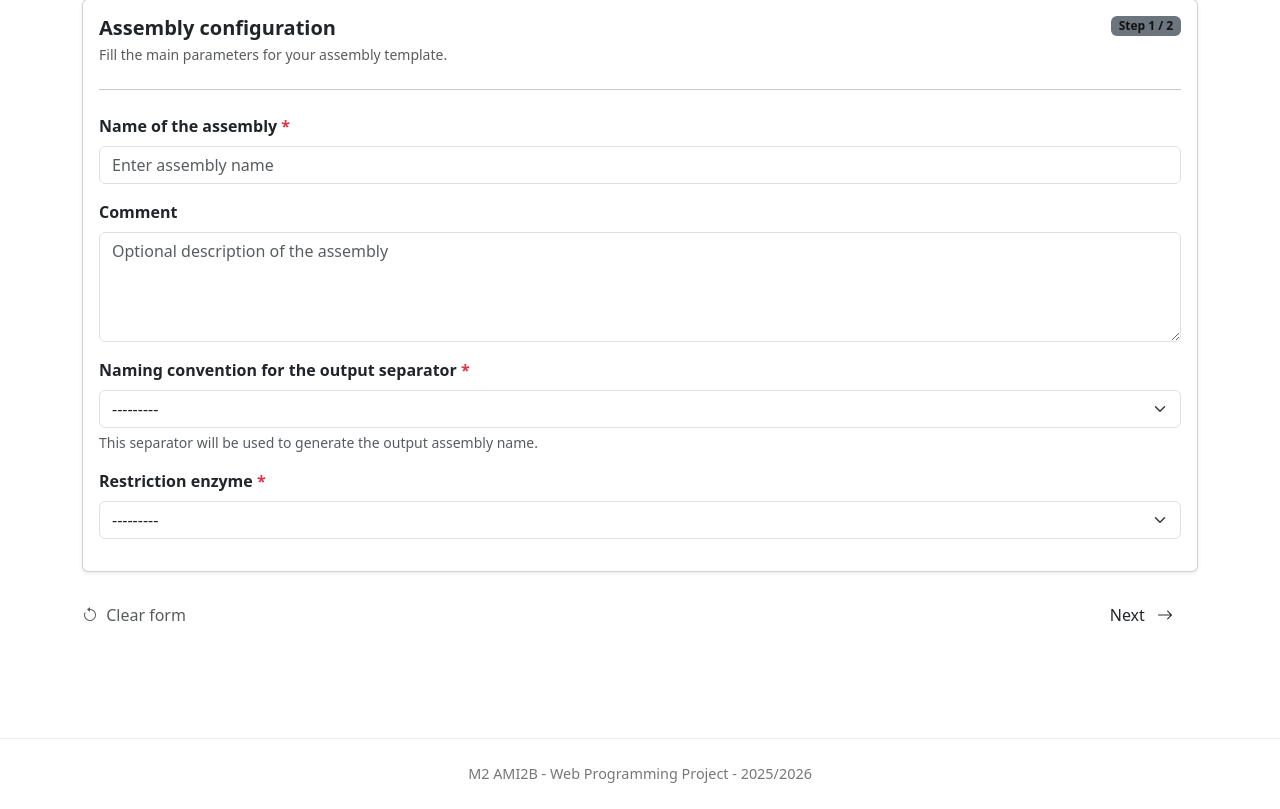
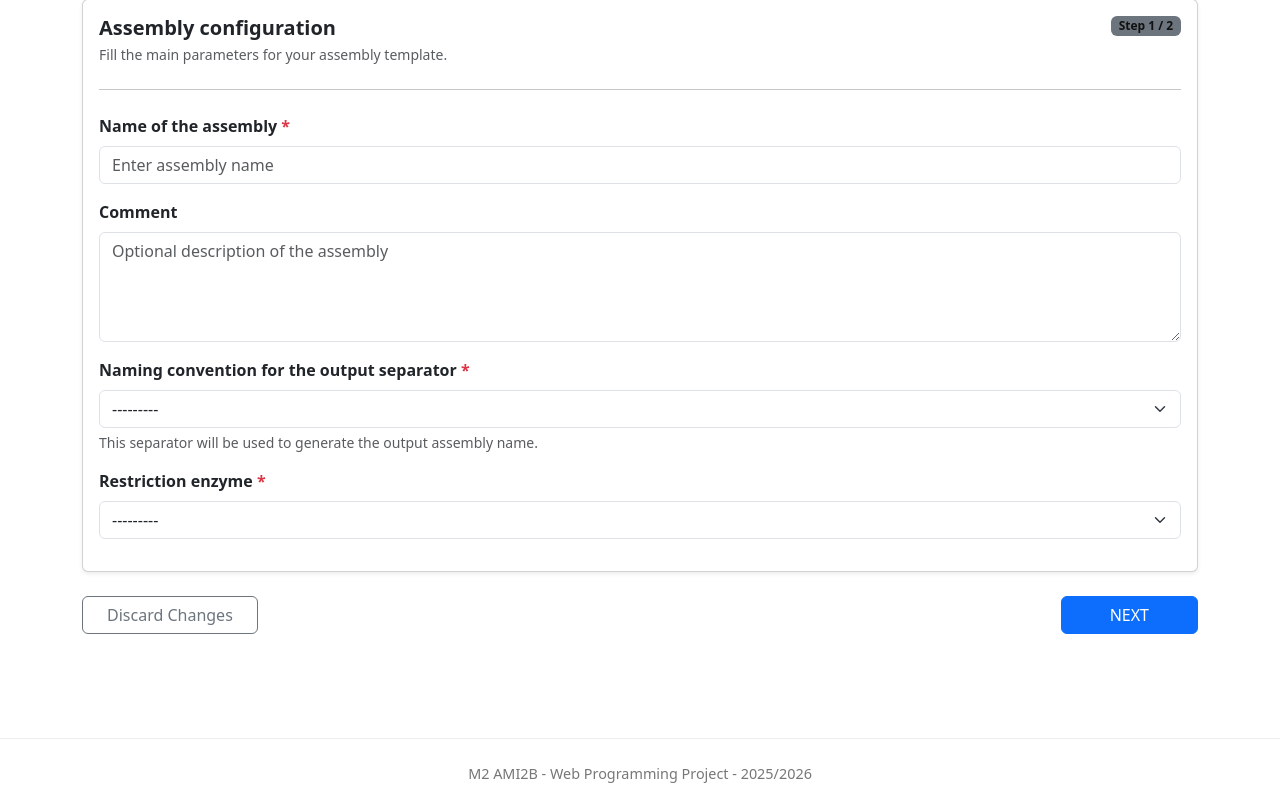
Before and after one commit to MiguelSenHer/projet-web-G4, a Django app: page /designer/properties/ in a window 1280 px wide. Shown: the part 210-1019 px from the top of the page. Run offline with Django 5.2, Linux system fonts and the light colour scheme; a user stored in the database is signed in; parts of the project's set-up code (start-up, migrations or seed data) failed here and were passed over.

Commit message:
reverted fix, more trouble that it is worth

```diff
--- a/src/designer/templates/designer/designer_input_parts.html
+++ b/src/designer/templates/designer/designer_input_parts.html
@@ -59,11 +59,12 @@
 
             <div class="d-flex gap-3">
                 <a href="?reset" class="btn btn-outline-danger">
-                    Clear form
+                    Discard Changes
                 </a>
 
                 <button type="submit" class="btn btn-auto">
-                    Next
+                    Save and Finish
+                     <i class="bi bi-arrow-right ms-2"></i>
                     <i class="bi bi-arrow-right ms-2"></i>
                 </button>
             </div>
--- a/src/designer/templates/designer/designer_properties.html
+++ b/src/designer/templates/designer/designer_properties.html
@@ -113,20 +113,16 @@ Assembly Designer - InSillyClo
 
       </div>
 
-      <!-- Actions -->
-      <div class="d-flex justify-content-between align-items-center">
-    <a href="{% url 'designer:designer_properties' %}"
-       class="text-decoration-none text-muted">
-        <i class="bi bi-arrow-counterclockwise me-1"></i>
-        Clear form
-    </a>
-    <button class="btn btn-auto px-4" type="submit">
-        Next
-        <i class="bi bi-arrow-right ms-2"></i>
-    </button>
-</div>
-
-
+    <!-- Actions -->
+    <div class="d-flex flex-wrap justify-content-between align-items-center gap-3">
+      <a href="{% url 'designer:designer_properties' %}?reset"
+           class="btn btn-outline-secondary px-4">
+          Discard Changes
+        </a>
+        <button type="submit" class="btn btn-primary px-5">
+          NEXT
+        </button>
+    </div>
     </form>
 
   </div>
```
